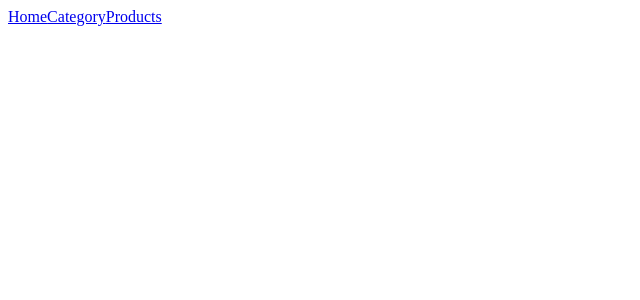
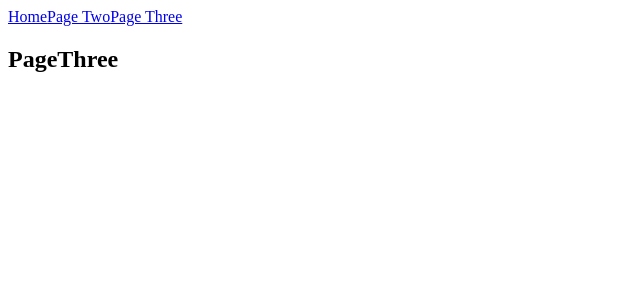
Before and after one commit to justtoconfirm/react-workshop, a React app: page /pagethree in a window 1280 px wide. Shown: the top 300 px of the page, without its empty margins (0-640 px from the left). Built offline with nearby package versions, Linux system fonts and the light colour scheme; the HTML template or start-up script is replaced by a standard one.

Commit message:
Template components moved into external template modules

```diff
--- a/src/js/components/App.js
+++ b/src/js/components/App.js
@@ -1,43 +1,20 @@
 import React from 'react'
 import { Link, Route } from 'react-router-dom'
-// import { Link, Route, Switch } from 'react-router-dom'
 
-// import Button from './presentational/atoms/button/Button'
-
-/* Home component */
-const Home = () => (
-  <div>
-    <h2>Home</h2>
-  </div>
-)
-
-/* Category component */
-const Category = () => (
-  <div>
-    <h2>Category</h2>
-  </div>
-)
-
-/* Products component */
-const Products = () => (
-  <div>
-    <h2>Products</h2>
-  </div>
-)
+import Home from './presentational/templates/Home'
+import PageTwo from './presentational/templates/PageTwo'
+import PageThree from './presentational/templates/PageThree'
 
 const App = () => {
   return (
-  /* <Button theme='primary' isFullWidth>Test Button</Button> */
-  /* Route components are rendered. if the path prop matches the current URL */
-
     <div>
       <Link to='/'>Home</Link>
-      <Link to='/category'>Category</Link>
-      <Link to='/products'>Products</Link>
+      <Link to='/pagetwo'>Page Two</Link>
+      <Link to='/pagethree'>Page Three</Link>
 
       <Route exact path='/' component={Home} />
-      <Route path='/category' component={Category} />
-      <Route path='/products' component={Products} />
+      <Route path='/pagetwo' component={PageTwo} />
+      <Route path='/pagethree' component={PageThree} />
     </div>
   )
 }
--- /dev/null
+++ b/src/js/components/presentational/templates/Home.js
@@ -0,0 +1,9 @@
+import React from 'react'
+
+const Home = () => (
+  <div>
+    <h2>Home</h2>
+  </div>
+)
+
+export default Home
--- /dev/null
+++ b/src/js/components/presentational/templates/PageThree.js
@@ -0,0 +1,9 @@
+import React from 'react'
+
+const PageThree = () => (
+  <div>
+    <h2>PageThree</h2>
+  </div>
+)
+
+export default PageThree
--- /dev/null
+++ b/src/js/components/presentational/templates/PageTwo.js
@@ -0,0 +1,9 @@
+import React from 'react'
+
+const PageTwo = () => (
+  <div>
+    <h2>PageTwo</h2>
+  </div>
+)
+
+export default PageTwo
--- a/src/js/index.js
+++ b/src/js/index.js
@@ -1,9 +1,8 @@
 import React from 'react'
 import { render } from 'react-dom'
+import { BrowserRouter as Router } from 'react-router-dom'
 
 import App from './components/App'
-
-import { BrowserRouter as Router } from 'react-router-dom'
 
 render(
   <Router>
```
Also changed, not shown: 1 other file (tests, documents, lock files or other folders).
